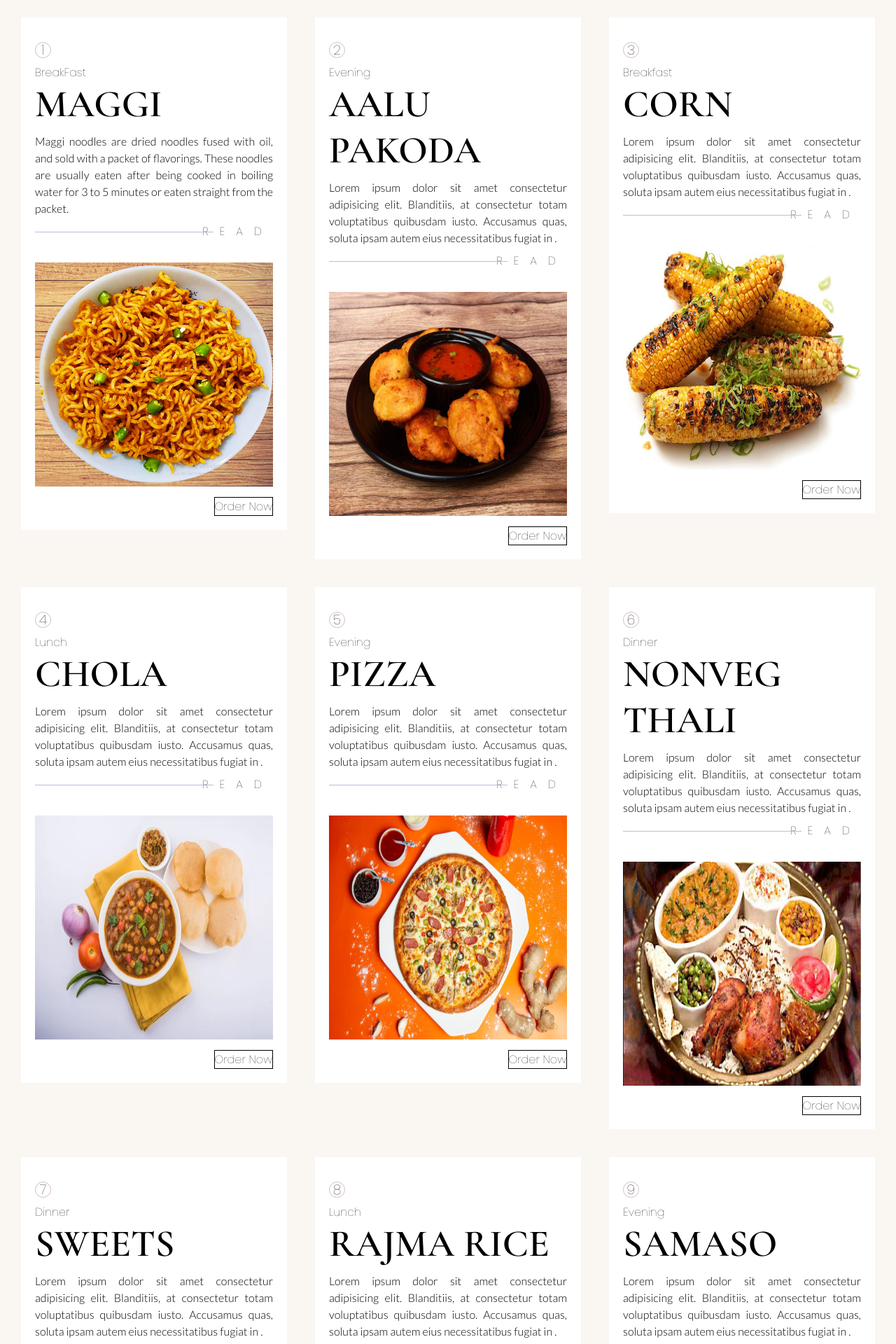
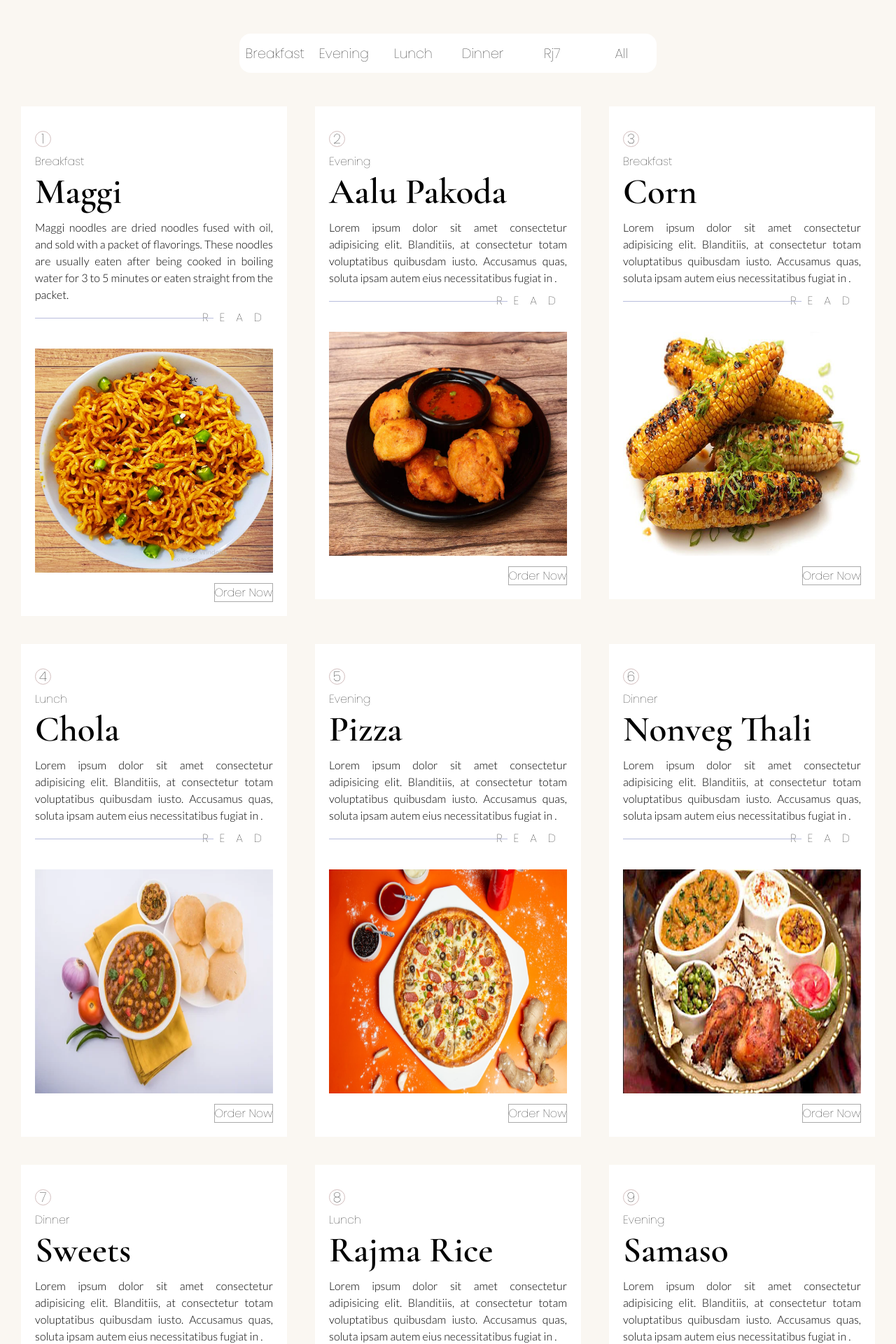
Before and after one commit to Rajan-7/JsLibrary, a React (Create React App) app: page / in a window 1280 px wide. Shown: the top 1920 px of the page at 70% size. Built offline with nearby package versions, Linux system fonts and the light colour scheme; a web font is replaced by a local one.

Commit message:
Resturant/basic project completed

```diff
--- a/src/components/Basic/MenuApi.js
+++ b/src/components/Basic/MenuApi.js
@@ -1,7 +1,7 @@
 const Menu = [
   {
     id: 1,
-    category: "BreakFast",
+    category: "breakfast",
     name: "Maggi",
     description:
       "Maggi noodles are dried noodles fused with oil, and sold with a packet of flavorings. These noodles are usually eaten after being cooked in boiling water for 3 to 5 minutes or eaten straight from the packet. ",
@@ -11,8 +11,8 @@ const Menu = [
   {
     id: 2,
     image: "images/alupakoda.jpg",
-    name: "aalu pakoda",
-    category: "Evening",
+    name: "Aalu Pakoda",
+    category: "evening",
     price: "Rs.20",
     description:
       "Lorem ipsum dolor sit amet consectetur adipisicing elit. Blanditiis, at consectetur totam voluptatibus quibusdam iusto. Accusamus quas, soluta ipsam autem eius necessitatibus fugiat in . ",
@@ -20,7 +20,7 @@ const Menu = [
   {
     id: 3,
     image: "images/corn.jpg",
-    name: "corn",
+    name: "Corn",
     category: "breakfast",
     price: "Rs.50",
     description:
@@ -29,7 +29,7 @@ const Menu = [
   {
     id: 4,
     image: "/images/chola.jpg",
-    name: "chola",
+    name: "Chola",
     category: "lunch",
     price: "Rs.50",
     description:
@@ -38,7 +38,7 @@ const Menu = [
   {
     id: 5,
     image: "/images/pizza.jpg",
-    name: "pizza",
+    name: "Pizza",
     category: "evening",
     price: "Rs.180",
     description:
@@ -74,8 +74,17 @@ const Menu = [
   {
     id: 9,
     image: "/images/samosa.jpg",
-    name: "samaso",
+    name: "Samaso",
     category: "evening",
+    price: "Rs.20",
+    description:
+      "Lorem ipsum dolor sit amet consectetur adipisicing elit. Blanditiis, at consectetur totam voluptatibus quibusdam iusto. Accusamus quas, soluta ipsam autem eius necessitatibus fugiat in . ",
+  },
+  {
+    id: 10,
+    image: "/images/samosa.jpg",
+    name: "Rj7",
+    category: "Rj7",
     price: "Rs.20",
     description:
       "Lorem ipsum dolor sit amet consectetur adipisicing elit. Blanditiis, at consectetur totam voluptatibus quibusdam iusto. Accusamus quas, soluta ipsam autem eius necessitatibus fugiat in . ",
--- a/src/components/Basic/MenuCard.js
+++ b/src/components/Basic/MenuCard.js
@@ -5,20 +5,19 @@ const MenuCard = ({ menuData }) => {
     <>
       <section className="main-container">
         {menuData.map((curElm) => {
+          const { id, name, category, image, description } = curElm;
           return (
             <>
-              <div className="card-container" key={curElm.id}>
+              <div className="card-container">
                 <div className="card">
                   <div className="card-body">
-                    <p className="card-number">{curElm.id}</p>
-                    <p className="card-category mt-3">{curElm.category}</p>
-                    <h2 className="card-name">{curElm.name}</h2>
-                    <p className="card-description mt-3">
-                      {curElm.description}
-                    </p>
+                    <p className="card-number">{id}</p>
+                    <p className="card-category mt-3">{category}</p>
+                    <h2 className="card-name">{name}</h2>
+                    <p className="card-description mt-3">{description}</p>
                     <p className="card-read  mt-3">Read</p>
                   </div>
-                  <img src={curElm.image} alt="my images" />
+                  <img src={image} alt="my images" />
                   <span className="card-order mt-3">
                     <span className="border">Order Now</span>
                   </span>
--- /dev/null
+++ b/src/components/Basic/NavCard.js
@@ -0,0 +1,23 @@
+import React from "react";
+
+const NavCard = ({ filterItem, uniqueList }) => {
+  return (
+    <>
+      <div className="nav-container">
+        <div className="nav-body">
+          <div className="nav-items">
+            {uniqueList.map((curElm) => {
+              return (
+                <button className="btn" onClick={() => filterItem(curElm)}>
+                  {curElm}
+                </button>
+              );
+            })}
+          </div>
+        </div>
+      </div>
+    </>
+  );
+};
+
+export default NavCard;
--- a/src/components/Basic/Resturant.js
+++ b/src/components/Basic/Resturant.js
@@ -2,12 +2,38 @@ import React, { useState } from "react";
 import "./style.css";
 import MenuCard from "./MenuCard";
 import Menu from "./MenuApi";
+import NavCard from "./NavCard";
+
+const uniqueMenu = [
+  ...new Set(
+    Menu.map((curElem) => {
+      return curElem.category;
+    })
+  ),
+  "All",
+];
+
+console.log(uniqueMenu);
 
 const Resturant = () => {
-  const [MenuData,setMenuData] = useState(Menu);
+  const [MenuData, setMenuData] = useState(Menu);
+  const [menuList, setMenuList] = useState(uniqueMenu);
+
+  const filterItem = (categori) => {
+    if (categori === "All") {
+      setMenuData(Menu);
+      return;
+    }
+
+    const updatedList = Menu.filter((curElem) => {
+      return curElem.category === categori;
+    });
+    setMenuData(updatedList);
+  };
 
   return (
     <>
+      <NavCard filterItem={filterItem} uniqueList={menuList} />
       <MenuCard menuData={MenuData} />
     </>
   );
--- a/src/components/Basic/style.css
+++ b/src/components/Basic/style.css
@@ -51,8 +51,7 @@ body {
       }
       & .card-name {
         font-family: "Cormorant Garamond";
-        font-size: 3.4rem;
-        text-transform: uppercase;
+        font-size: 3.2rem;
         font-weight: 600;
       }
       & .card-description {
@@ -96,10 +95,54 @@ img {
 }
 
 .card-order {
+  cursor: pointer;
   display: flex;
   justify-content: end;
+
 }
 
 .border {
-  border: 1px solid black;
+  border: 1px solid #aaa;
+  &:hover{
+    color: #39A7FF;
+    background-color:#61677A;
+  }
 }
+
+/* ? navbar style */
+
+.nav-container {
+  margin: 3rem auto;
+  display: flex;
+  justify-content: center;
+  align-items: center;
+
+  & .nav-items {
+    & .btn {
+      font-family: "Poppins";
+      font-size: 1.2rem;
+      height: 3.5rem;
+      width: 6.2rem;
+      border-style: none;
+      background-color: #fff;
+      border-right: 0rem;
+      text-align: center;
+      padding: 0 .5rem;
+      text-transform: capitalize;
+
+      &:first-child {
+        border-top-left-radius: 1rem;
+        border-bottom-left-radius: 1rem;
+      }
+
+      &:last-child {
+        border-top-right-radius: 1rem;
+        border-bottom-right-radius: 1rem;
+      }
+
+      &:hover {
+        border-bottom: 0.3rem solid #39A7FF;
+      }
+    }
+  }
+}
```
